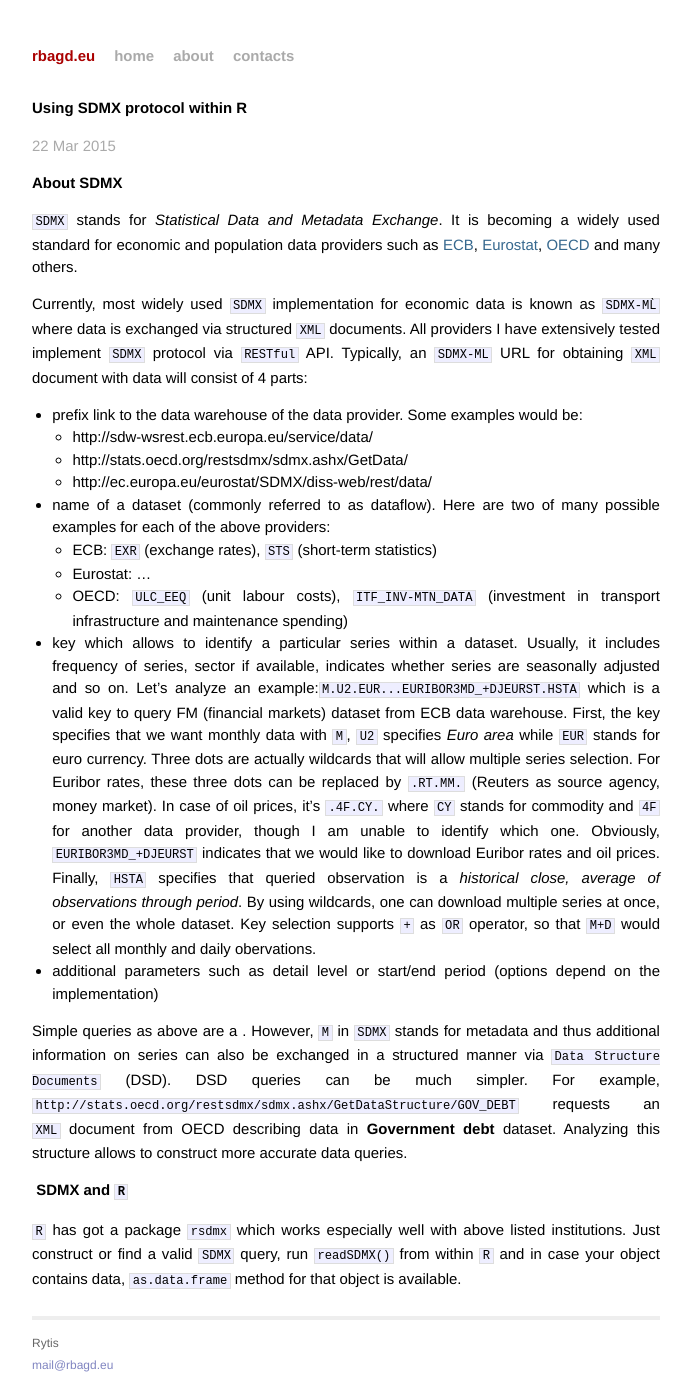
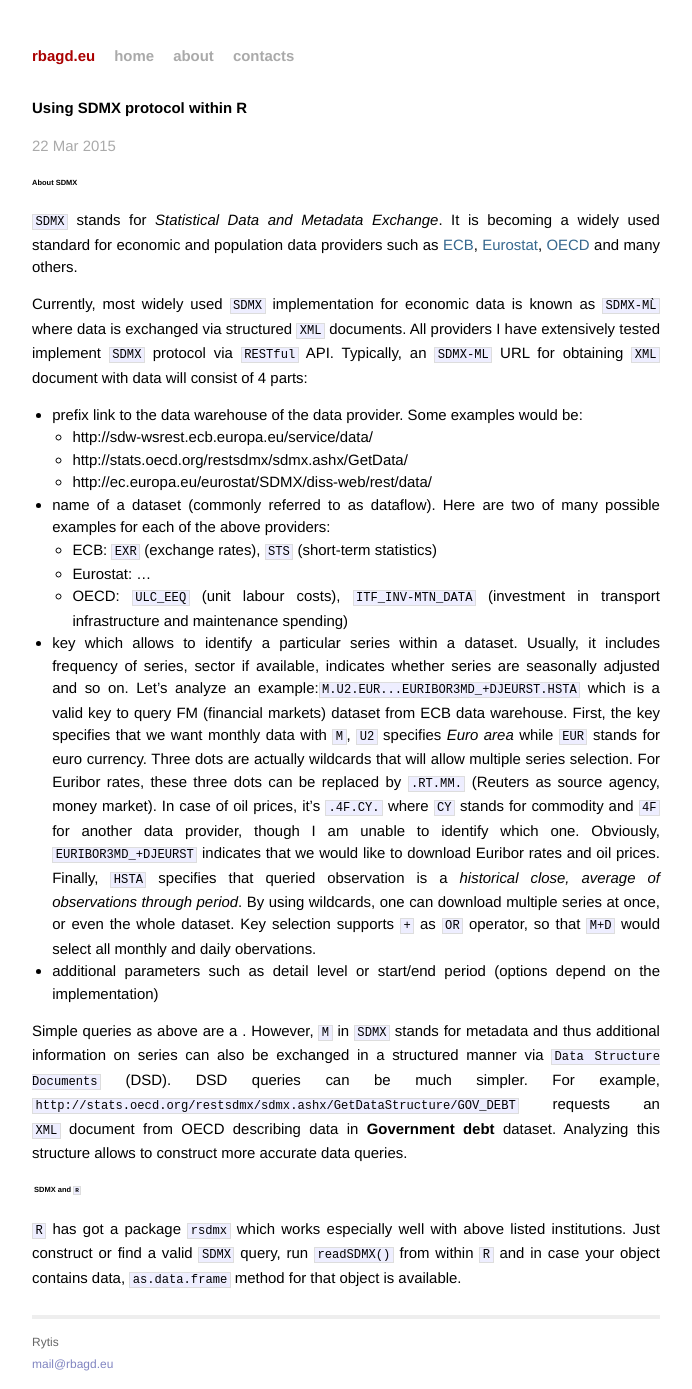
Before and after one commit to rbagd/rbagd.github.io, a Jekyll site: the page built from drafts/sdmx.markdown, in a window 1280 px wide. Shown: the whole page, without its empty margins (294-986 px from the left). Built offline with Jekyll 4.4.1, drawn with Linux system fonts in a browser that asks for light colours; Markdown is read by kramdown in place of the engine named in the settings.

Commit message:
Modified header size.

```diff
--- a/css/main.css
+++ b/css/main.css
@@ -22,7 +22,7 @@ body {
 h1, h2, h3, h4, h5, h6 {
   font-size: 100%; }
 
-h5 { font-size: 80%; }
+h4,h5,h6 {font-size: 50%;}
 h1 { margin-bottom: 1em; }
 p { margin: 1em 0; }
 
```
